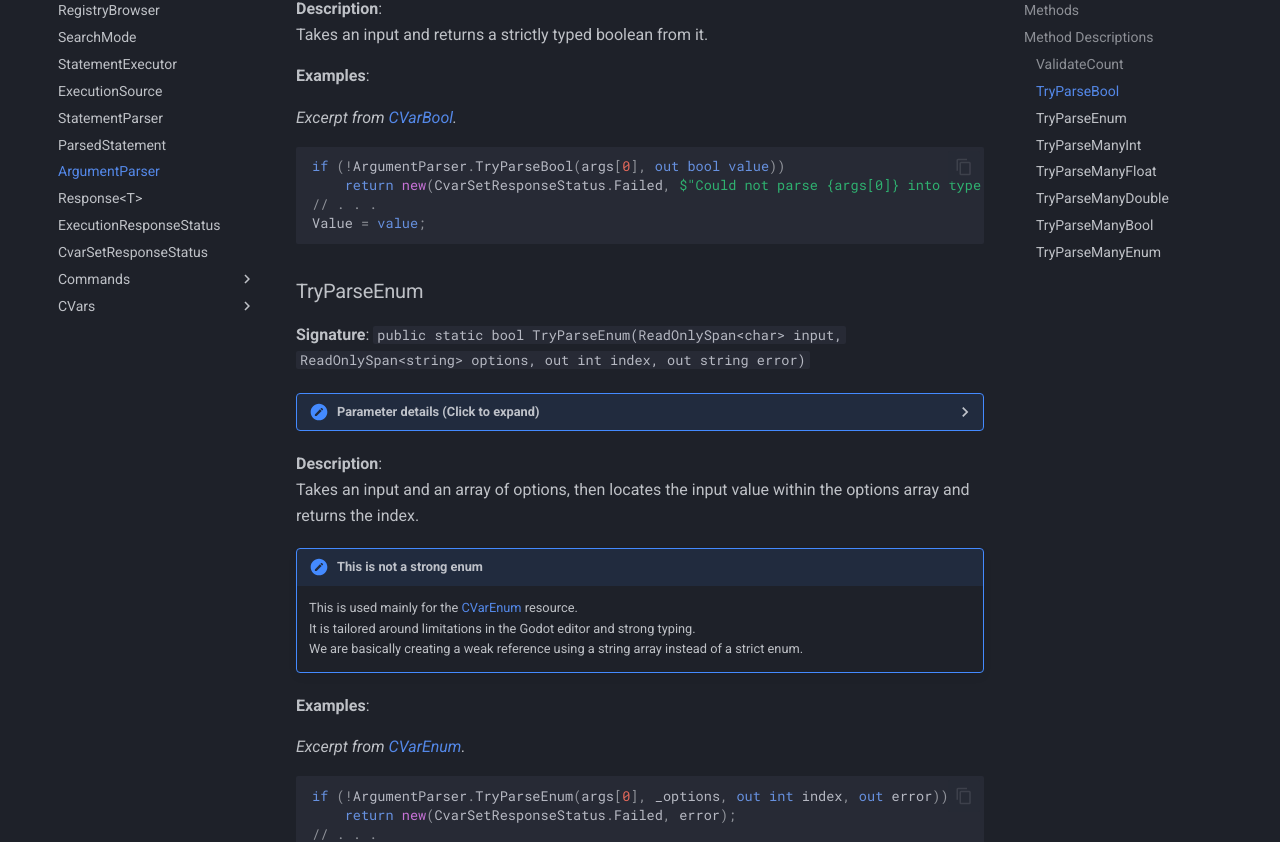
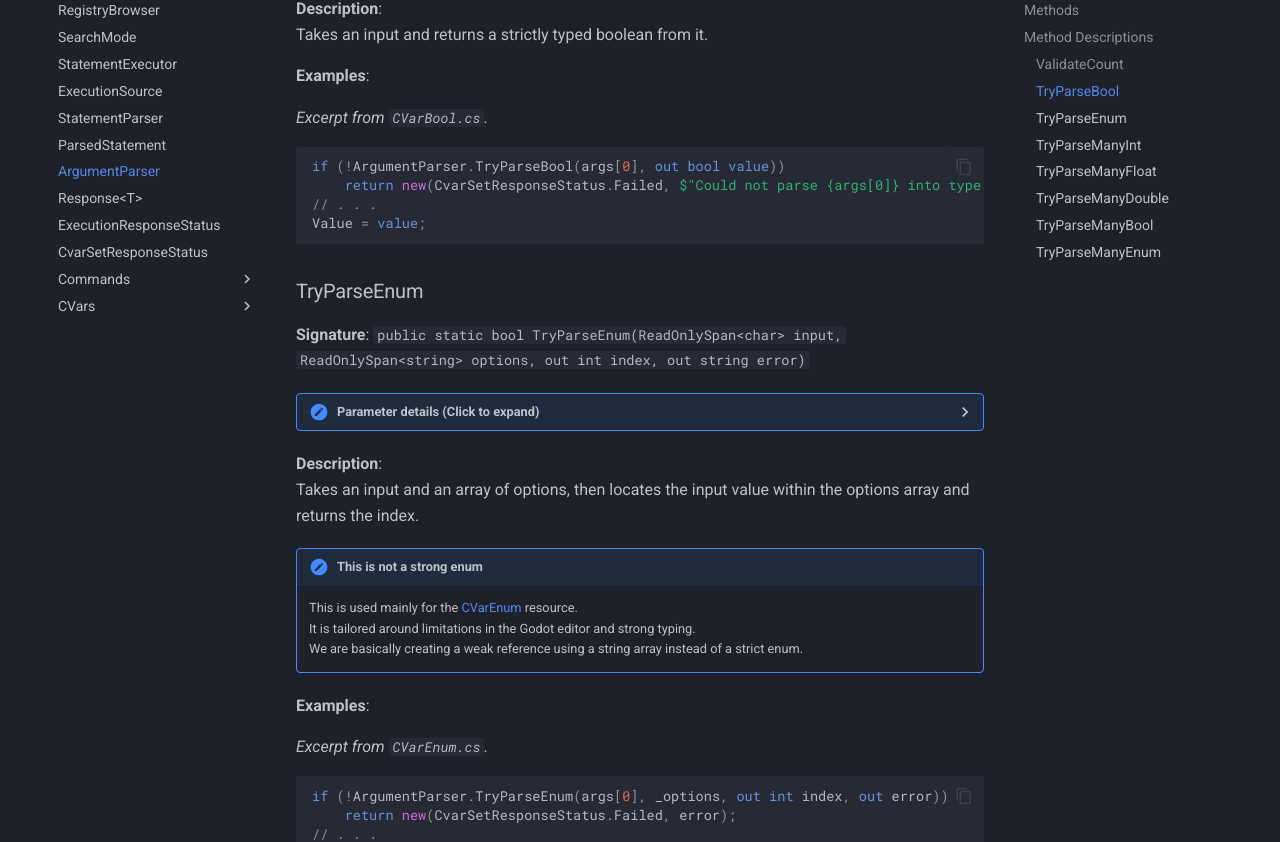
Before and after one commit to VonRiddarn/PikeConsole, an MkDocs documentation site: the page built from docs/api/RuntimeExecution/ArgumentParser.md, in a window 1280 px wide and 1400 px high, scrolled down 1749 px. Shown: the part 152-994 px from the top of the window. Built offline with MkDocs 1.6.1 and Material for MkDocs 9.7.7, drawn with Linux system fonts in a browser that asks for light colours.

````diff
--- a/docs/api/RuntimeExecution/ArgumentParser.md
+++ b/docs/api/RuntimeExecution/ArgumentParser.md
@@ -177,7 +177,7 @@ Takes an input and returns a strictly typed boolean from it.
 
 **Examples**:
 
-_Excerpt from [CVarBool](../CVars/CVarBool.md)._
+_Excerpt from `CVarBool.cs`._
 ```csharp
 if (!ArgumentParser.TryParseBool(args[0], out bool value))
 	return new(CvarSetResponseStatus.Failed, $"Could not parse {args[0]} into type bool.");
@@ -231,7 +231,7 @@ a string array instead of a strict enum.
 
 **Examples**:
 
-_Excerpt from [CVarEnum](../CVars/CVarEnum.md)._
+_Excerpt from `CVarEnum.cs`._
 ```csharp
 if (!ArgumentParser.TryParseEnum(args[0], _options, out int index, out error))
 	return new(CvarSetResponseStatus.Failed, error);
````
